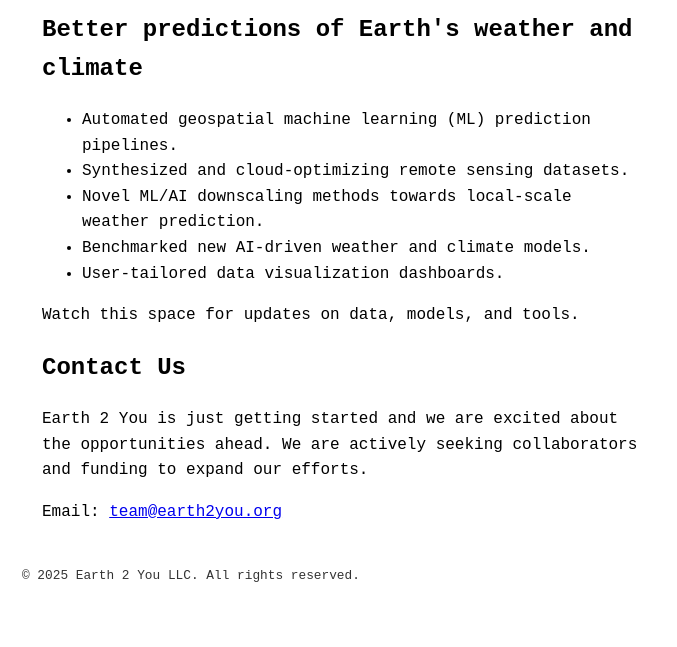
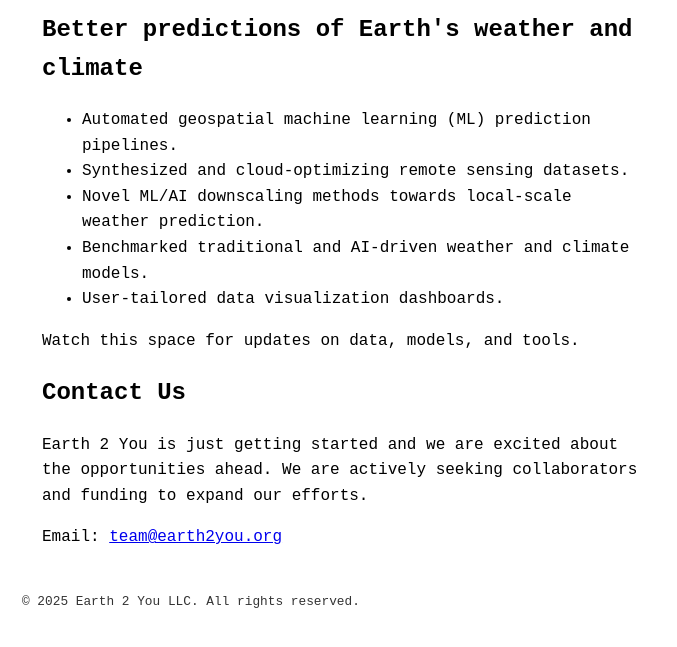
Before and after one commit to earth2you/earth2you.github.io, a plain HTML site: page index.html in a window 1280 px wide. Shown: the part 117-764 px from the top of the page, without its empty margins (0-677 px from the left). Drawn offline with Linux system fonts and the light colour scheme.

Commit message:
small edits

```diff
--- a/index.html
+++ b/index.html
@@ -20,7 +20,7 @@
                 <li>Automated geospatial machine learning (ML) prediction pipelines.</li>
                 <li>Synthesized and cloud-optimizing remote sensing datasets.</li>
                 <li>Novel ML/AI downscaling methods towards local-scale weather prediction.</li>
-                <li>Benchmarked new AI-driven weather and climate models.</li>
+                <li>Benchmarked traditional and AI-driven weather and climate models.</li>
                 <li>User-tailored data visualization dashboards.</li>
             </ul>
         </section>
```
